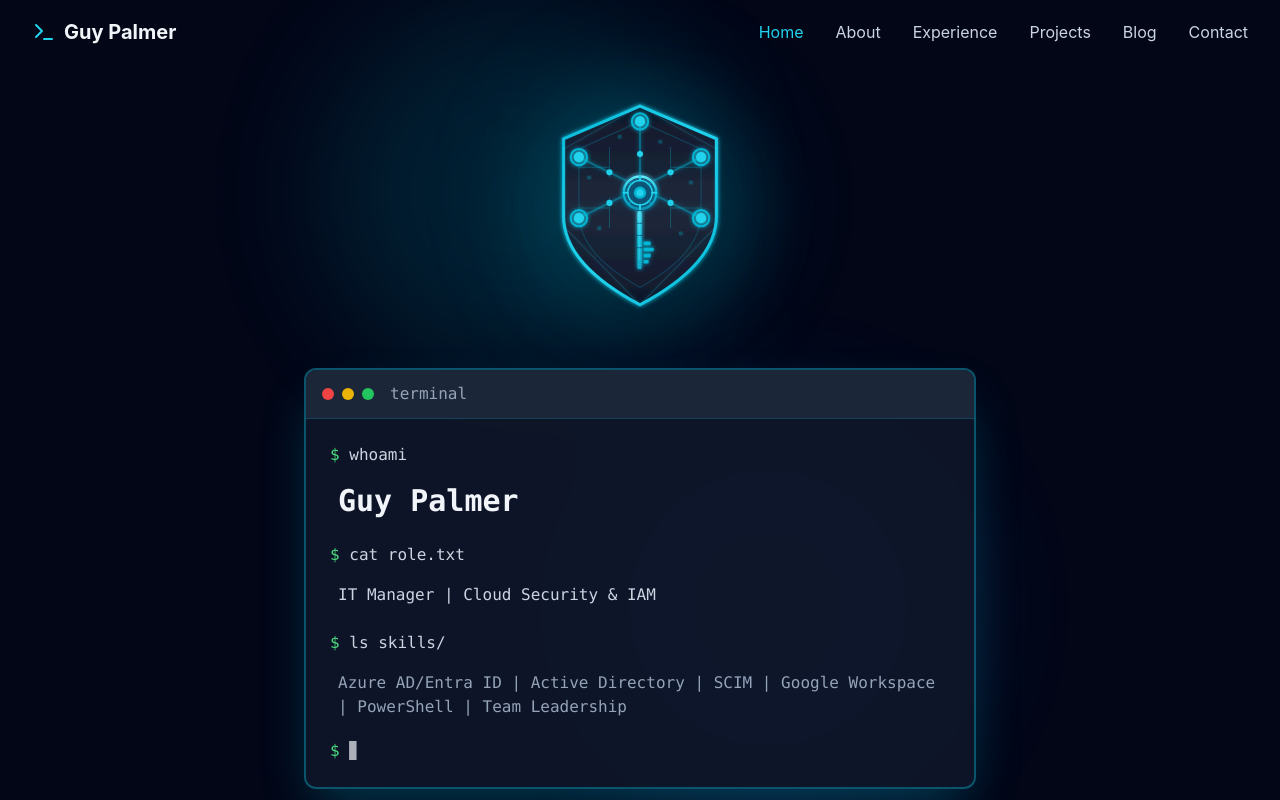
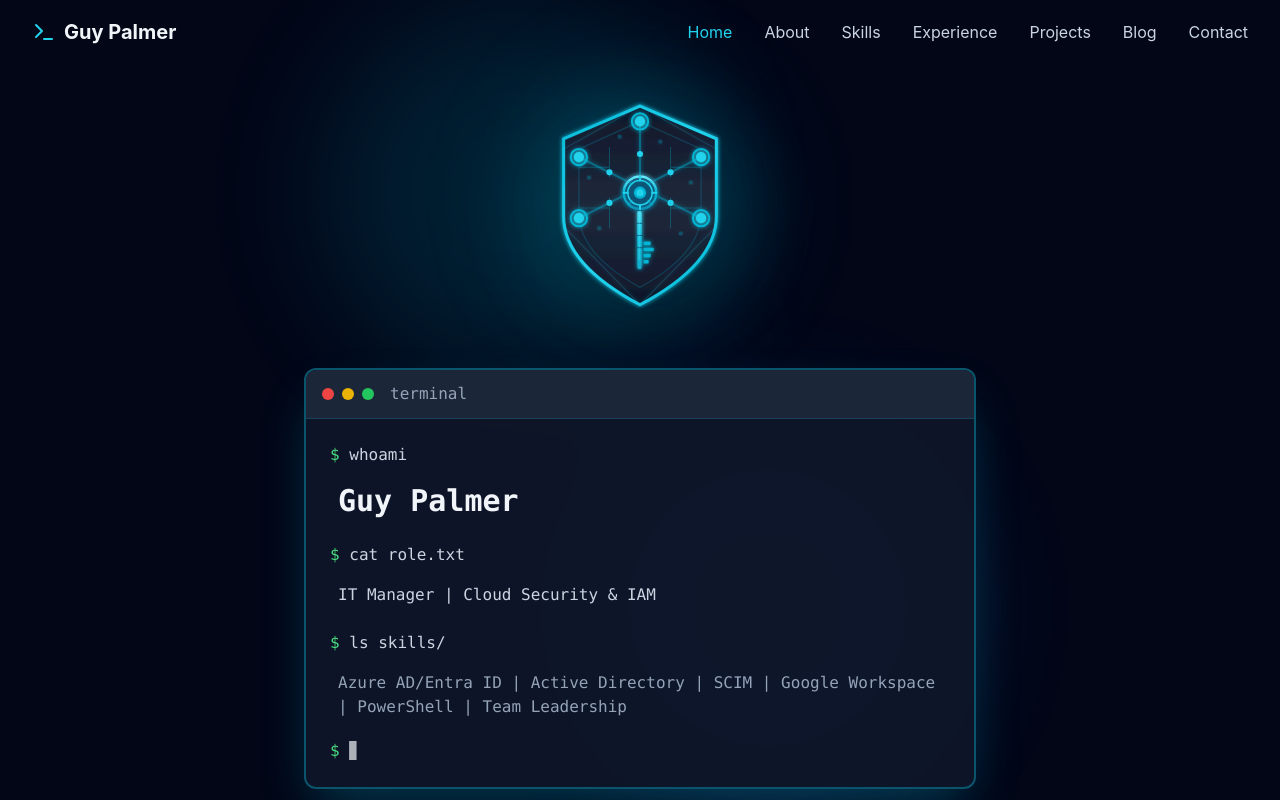
Before and after one commit to GuyCPalmer/guy-palmer-website, a React (Create React App) app: page / in a window 1280 px wide. Shown: the top 800 px of the page. Built offline with nearby package versions, Linux system fonts and the light colour scheme.

Commit message:
added skills in ribbon

```diff
--- a/src/App.js
+++ b/src/App.js
@@ -37,6 +37,7 @@ export default function App() {
   const navItems = [
     { id: 'home', label: 'Home' },
     { id: 'about', label: 'About' },
+    { id: 'skills', label: 'Skills' },
     { id: 'experience', label: 'Experience' },
     { id: 'projects', label: 'Projects' },
     { id: 'blog', label: 'Blog' },
```
